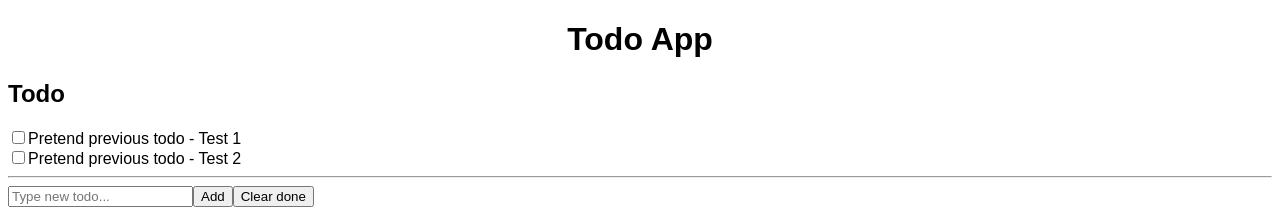
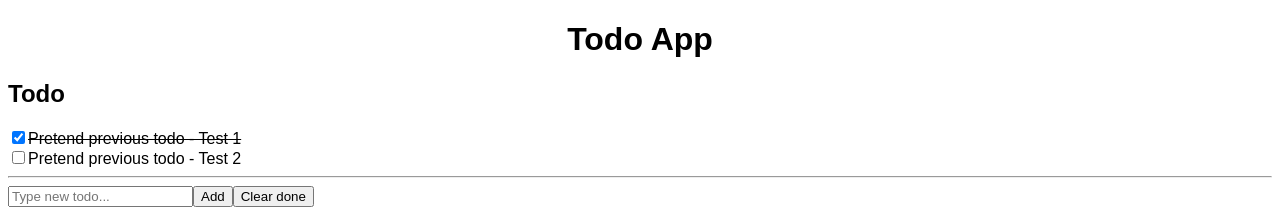
Before and after one commit to pennyk/react-todo-penny, a React (Create React App) app: page / in a window 1280 px wide. Shown: the top 218 px of the page. Built offline with nearby package versions, Linux system fonts and the light colour scheme.

Commit message:
Update todo item structure to track done state

```diff
--- a/src/App.js
+++ b/src/App.js
@@ -2,8 +2,8 @@ import React from "react";
 import "./styles.css";
 
 const todos = [
-  { id: "test1", value: "Pretend previous todo - Test 1" },
-  { id: "test2", value: "Pretend previous todo - Test 2" }
+  { id: "test1", value: "Pretend previous todo - Test 1", done: true },
+  { id: "test2", value: "Pretend previous todo - Test 2", done: false }
 ];
 
 export default function App() {
@@ -75,7 +75,7 @@ class TodoForm extends React.Component {
       // choose unique id based on timestamp
       let id = new Date().valueOf().toString();
 
-      items = items.concat([{id: id, value: value}]);
+      items = items.concat([{id: id, value: value, done: false}]);
       this.setState({ "items": items });
     }
 
@@ -96,9 +96,9 @@ class TodoForm extends React.Component {
 
 class TodoList extends React.Component {
   render () {
-    let items = (this.props.items) ? this.props.items : [];
-    let listItems = items.map((item) =>
-      <TodoItem key={item.id.toString()} id={item.id.toString()} value={item.value} />
+    const items = (this.props.items) ? this.props.items : [];
+    const listItems = items.map((item) =>
+      <TodoItem key={item.id.toString()} item={item} />
     );
     return (
       <div className="todo-list">
@@ -108,13 +108,18 @@ class TodoList extends React.Component {
   }
 }
 
-function TodoItem (props) {
-  return (
-    <div className="todo-item">
-      <input type="checkbox" id={props.id} name={props.id} />
-      <label htmlFor={props.id}>{props.value}</label>
-    </div>
-  );
+class TodoItem extends React.Component {
+  render () {
+    const item = this.props.item;
+    return (
+      <div className="todo-item">
+        {item.done ?
+        <input type="checkbox" id={item.id} name={item.id} defaultChecked />
+      : <input type="checkbox" id={item.id} name={item.id} />}
+        <label htmlFor={item.id}>{item.value}</label>
+      </div>
+    );
+  }
 }
 
 function AddButton () {
```
Also changed, not shown: 1 other file (tests, documents, lock files or other folders).
